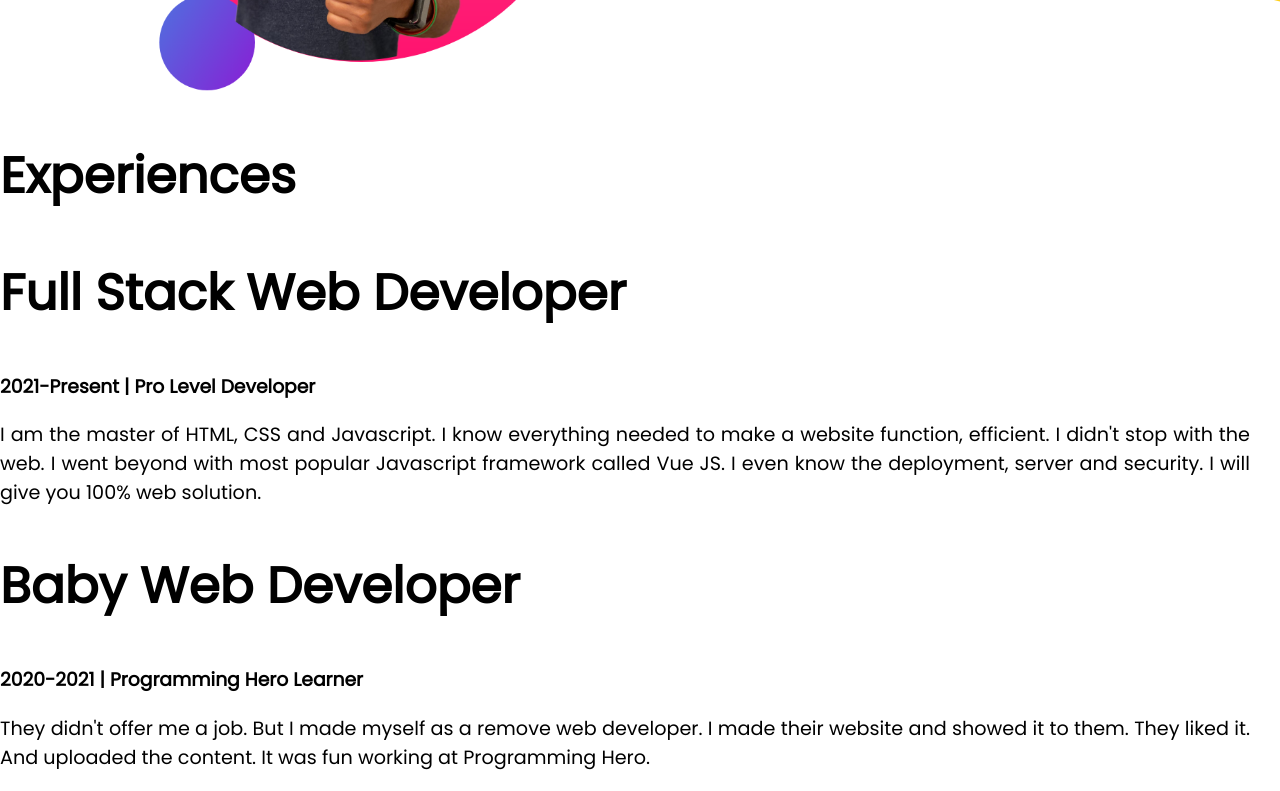
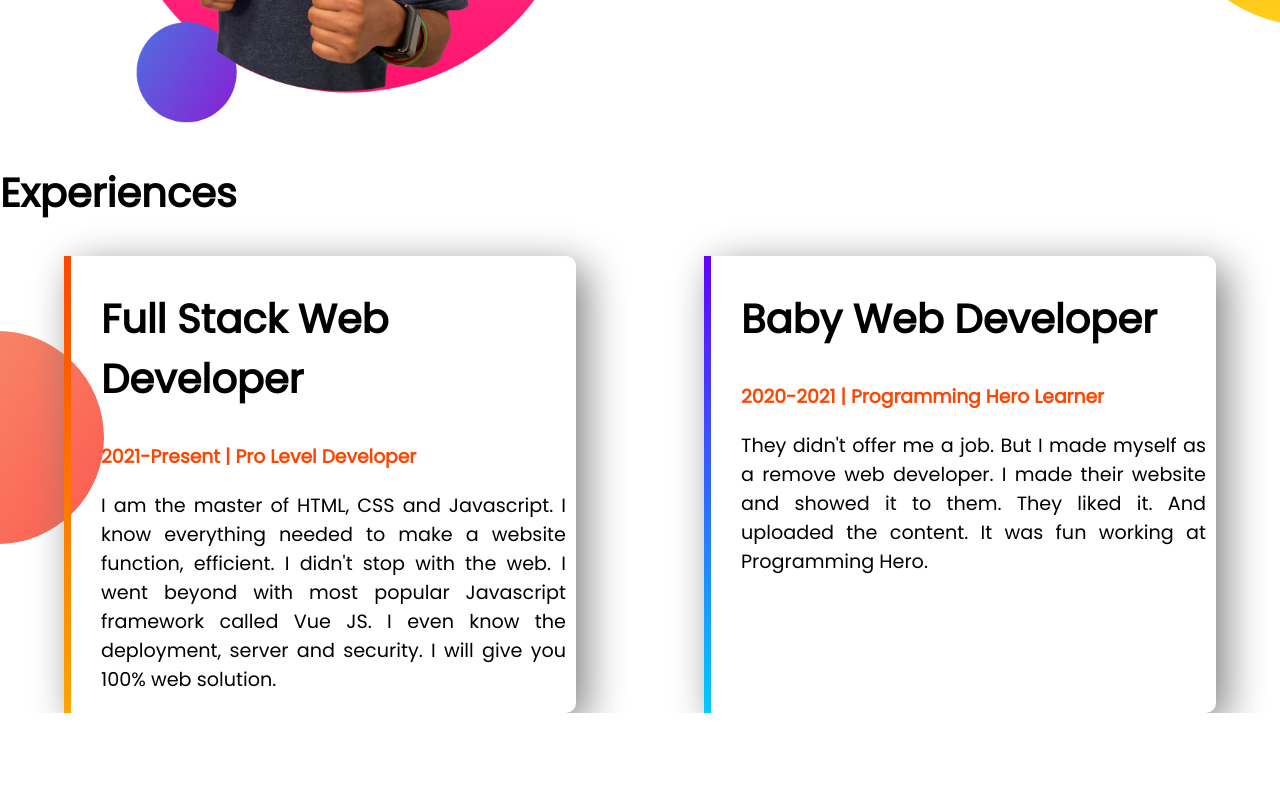
Before and after one commit to Md-FuadHasan/developer-portfolio, a plain HTML site: page index.html in a window 1280 px wide. Shown: the part 997-1788 px from the top of the page. After the commit the page ends 1710 px from the top, so only its background shows below. Drawn offline with Linux system fonts and the light colour scheme.

Commit message:
box-shadow added

```diff
--- a/index.html
+++ b/index.html
@@ -14,7 +14,7 @@
 </head>
 
 <body>
-    <section class="welcome-head top-banner">
+    <section class="welcome-head top-banner flexible-container">
         <div class="half-width">
             <h1>Welcome To</h1>
             <h1><span class="orange">Fuad Hasan</span> World</h1>
@@ -43,20 +43,24 @@
             <a class="link-button" target="_blank" href="https://www.linkedin.com/in/hasanmdfuad/">DOWNLOAD RESUME </a>
         </div>
     </section>
-    <section>
+    <section class="experience-area">
         <h1>Experiences</h1>
-        <div>
+        <div class="flexible-container">
+            <div id="web-dev" class="experience-item">
                 <h1>Full Stack Web Developer</h1>
-            <h3>2021-Present | Pro Level Developer</h3>
+                <h3 class="orange">2021-Present | Pro Level Developer</h3>
                 <p>I am the master of HTML, CSS and Javascript. I know everything needed to make a website function,
-                efficient. I didn't stop with the web. I went beyond with most popular Javascript framework called Vue
+                    efficient. I didn't stop with the web. I went beyond with most popular Javascript framework called
+                    Vue
                     JS. I even know the deployment, server and security. I will give you 100% web solution.</p>
             </div>
-        <div>
+            <div id="web-dev-exp" class="experience-item">
                 <h1>Baby Web Developer</h1>
-            <h3>2020-2021 | Programming Hero Learner</h3>
-            <p>They didn't offer me a job. But I made myself as a remove web developer. I made their website and showed
+                <h3 class="orange">2020-2021 | Programming Hero Learner</h3>
+                <p>They didn't offer me a job. But I made myself as a remove web developer. I made their website and
+                    showed
                     it to them. They liked it. And uploaded the content. It was fun working at Programming Hero.</p>
+            </div>
         </div>
     </section>
 </body>
--- a/style.css
+++ b/style.css
@@ -3,13 +3,13 @@ body{
     margin: 0;
 }
 h1{
-    font-size: 50px;
+    font-size: 40px;
     font-weight: bolder;
 }
 p{
     text-align: justify;
     font-size: 1.2em;
-    margin-right: 30px;
+    margin-right: 10px;
 }
 .orange{
     color: orangered;
@@ -33,7 +33,8 @@ p{
 }
 .half-width{
     width: 50%;
-    padding-left: 7%;
+    padding-left: 5%;
+
 
 }
 .half-width img{
@@ -48,3 +49,33 @@ p{
     color: mintcream;
     background-image: linear-gradient(orangered, orange);
 }
+.flexible-container{
+    display: flex;
+}
+.experience-item{
+      box-shadow: 10px 10px 40px grey;
+      width: 40%;
+      margin-left: 5%;
+      margin-right: 5%;
+      padding-left: 30px;
+      border-radius: 10px;
+
+}
+.experience-area{
+    background-image: url(images/exp-bg.png);
+    background-repeat: no-repeat;
+    background-position: left;
+
+}
+#web-dev{
+
+    border-image: linear-gradient(orangered, orange);
+    border-image-slice: 1;
+    border-left: 7px solid;
+
+}
+#web-dev-exp{
+    border-image: linear-gradient(rgb(98, 0, 255), rgb(0, 204, 255));
+    border-image-slice: 1;
+    border-left: 7px solid;
+}
```
Lines whose indentation alone changed are shown as unchanged.
